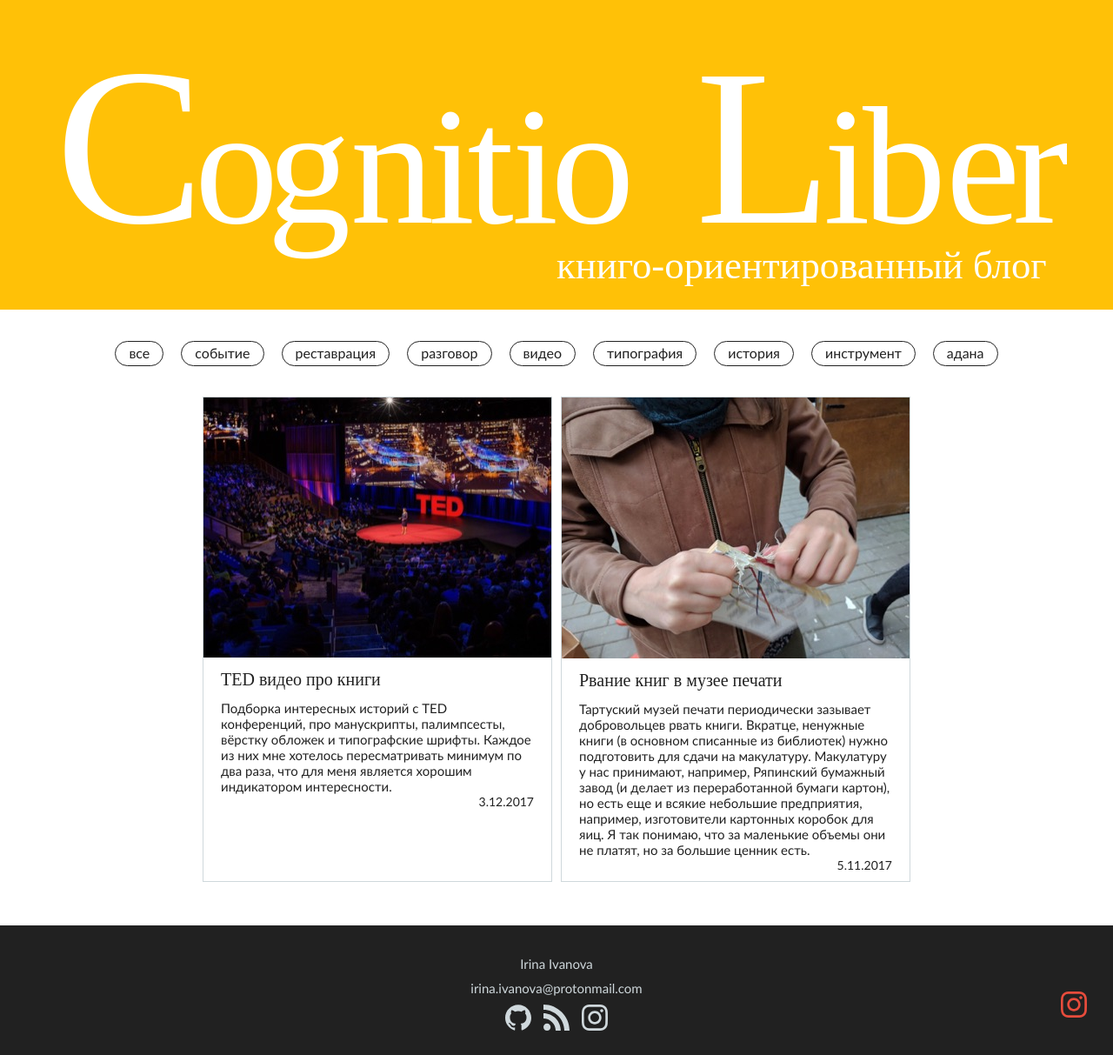
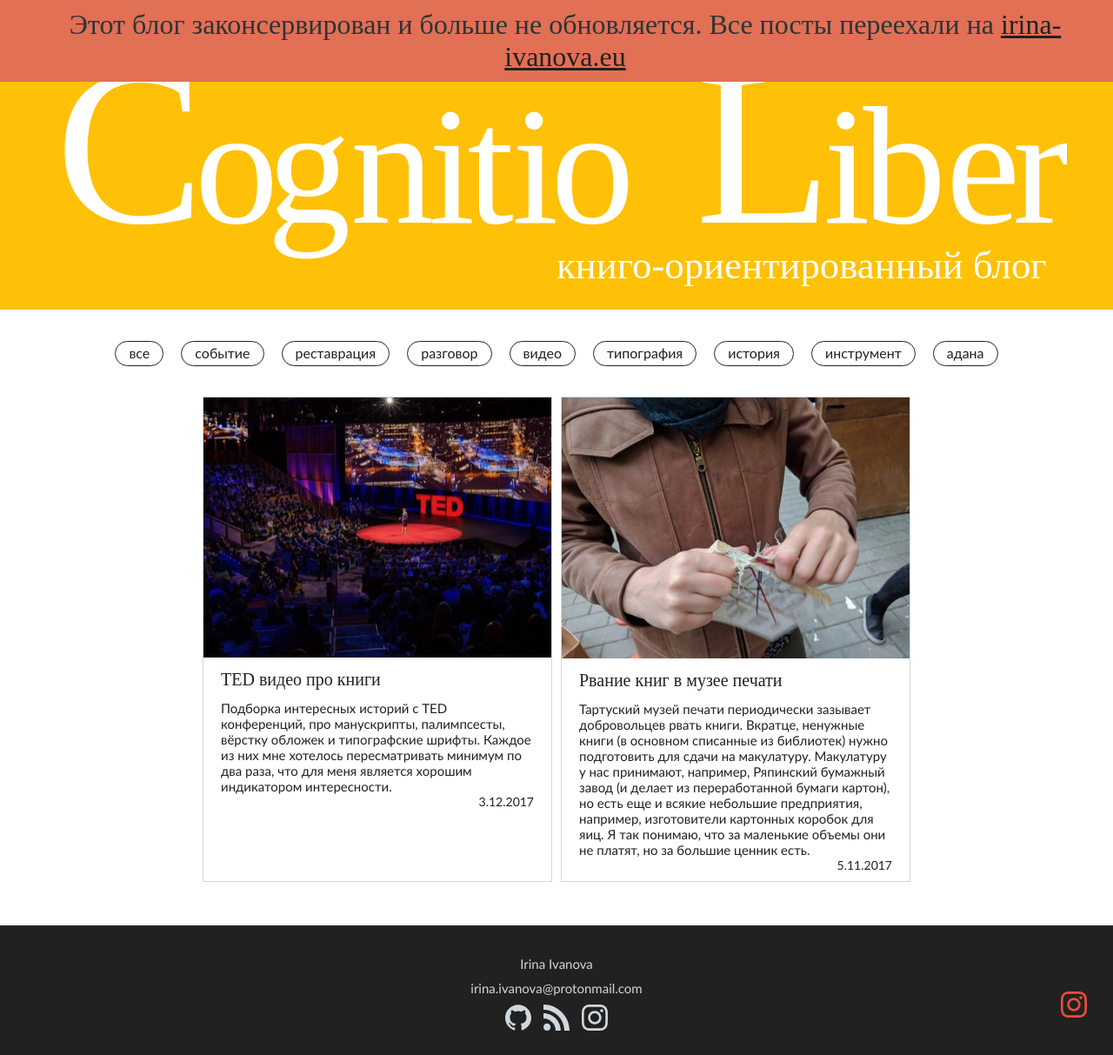
Before and after one commit to iriiiina/blog-about-books, a Jekyll site: the page built from category/video.html, in a window 1280 px wide and 1213 px high. Shown: the whole window at 87% size. Built offline with Jekyll 4.4.1, drawn with Linux system fonts in a browser that asks for light colours; some web fonts are replaced.

Commit message:
Add Note About Archiving This Project

```diff
--- a/_includes/header.html
+++ b/_includes/header.html
@@ -1,4 +1,17 @@
 <header>
+    <div style="
+    position: fixed;
+    top: 0;
+    left: 0;
+    background-color: #e17055;
+    width: 100%;
+    text-align: center;
+    font-size: 24pt;
+    color: #2d3436;
+    padding: 10px;
+    z-index: 1;">
+      Этот блог законсервирован и больше не обновляется. Все посты переехали на <a href="https://irina-ivanova.eu/">irina-ivanova.eu</a>
+    </div>
     <svg xmlns="http://www.w3.org/2000/svg" viewBox="0 0 200 55">
       <text class="header-letter" x="10" y="40" font-size="40" transform="rotate(-30) translate(-7,8)">C</text>
       <text class="header-letter" x="35" y="40" font-size="30" transform="rotate(-10) translate(-10,-6)">o</text>
```
